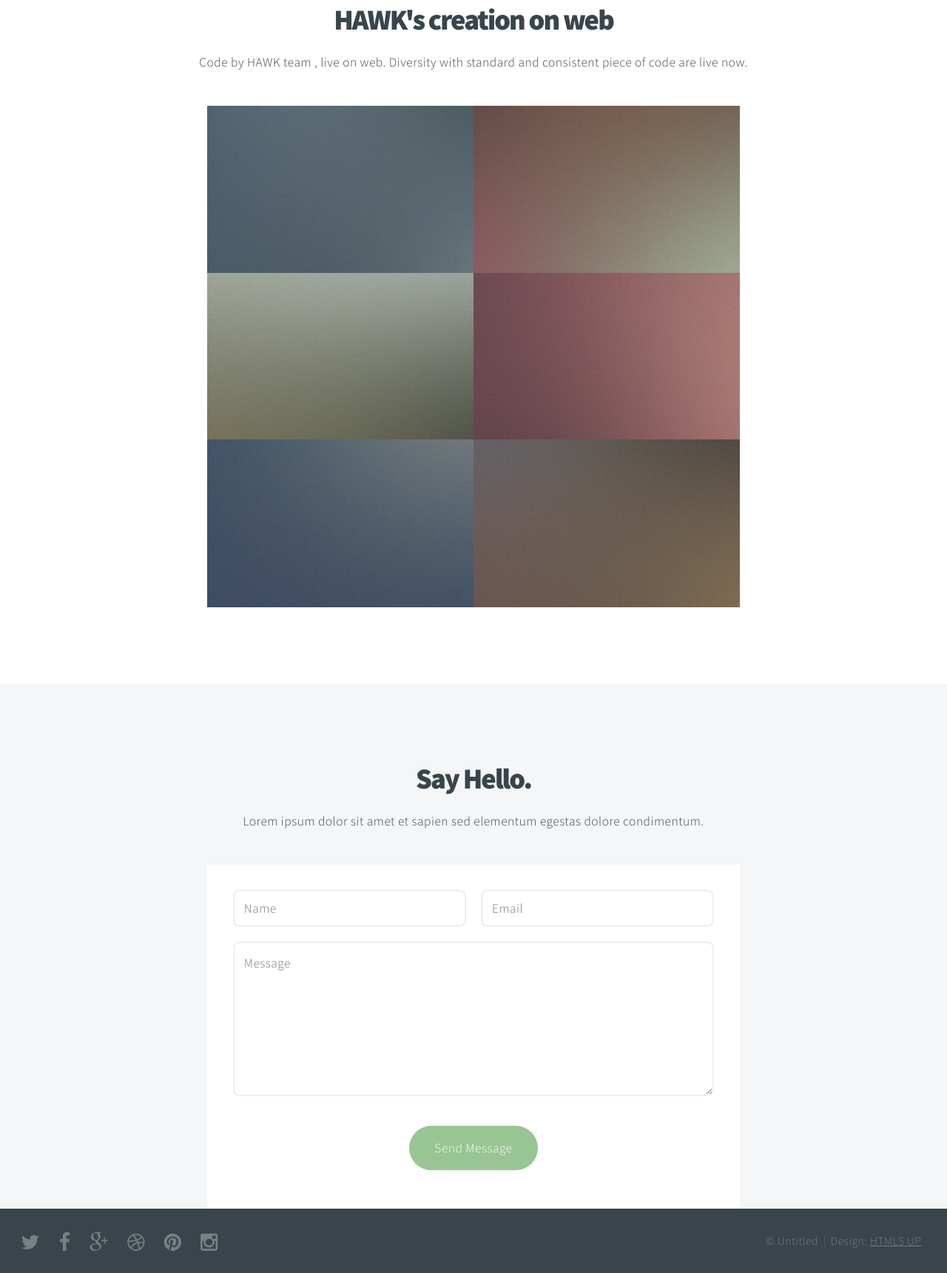
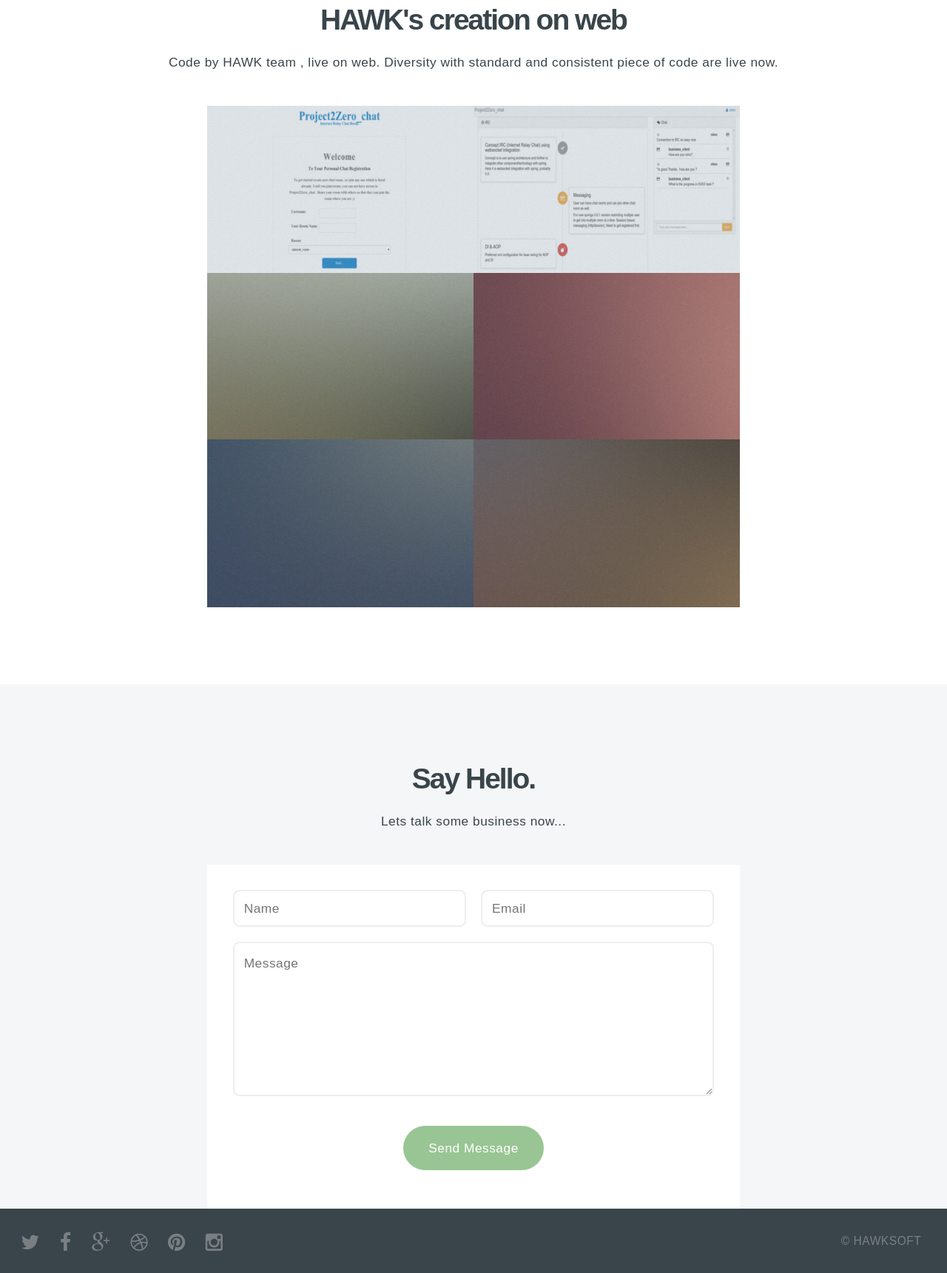
Before and after one commit to nimcmemories/hawk_home, a plain HTML site: page WebContent/index.html in a window 1280 px wide. Shown: the part 1649-3370 px from the top of the page at 74% size. Drawn offline with Linux system fonts and the light colour scheme.

Commit message:
snap work

```diff
--- a/WebContent/assets/css/main.css
+++ b/WebContent/assets/css/main.css
@@ -1,4 +1,3 @@
-@import url("http://fonts.googleapis.com/css?family=Source+Sans+Pro:300,900");
 @import url("font-awesome.min.css");
 
 /*
--- a/WebContent/index.html
+++ b/WebContent/index.html
@@ -85,15 +85,15 @@
 					<!-- Lightbox Gallery  -->
 						<div class="container 75% gallery">
 							<div class="row 0% images">
-								<div class="6u 12u(mobile)"><a href="images/fulls/01.jpg" class="image fit from-left"><img src="images/thumbs/01.jpg" title="The Anonymous Red" alt="" /></a></div>
-								<div class="6u 12u(mobile)"><a href="images/fulls/02.jpg" class="image fit from-right"><img src="images/thumbs/02.jpg" title="Airchitecture II" alt="" /></a></div>
+								<div class="6u 12u(mobile)"><a href="images/worksnap/r1.jpg" class="image fit from-left"><img src="images/worksnap/r1_thumb.jpg" title="IRC simple registration" alt="" /></a></div>
+								<div class="6u 12u(mobile)"><a href="images/worksnap/irc1.jpg" class="image fit from-right"><img src="images/worksnap/irc1_thumb.jpg" title="IRC in action for any business" alt="" /></a></div>
 							</div>
 							<div class="row 0% images">
 								<div class="6u 12u(mobile)"><a href="images/fulls/03.jpg" class="image fit from-left"><img src="images/thumbs/03.jpg" title="Air Lounge" alt="" /></a></div>
 								<div class="6u 12u(mobile)"><a href="images/fulls/04.jpg" class="image fit from-right"><img src="images/thumbs/04.jpg" title="Carry on" alt="" /></a></div>
 							</div>
 							<div class="row 0% images">
-								<div class="6u 12u(mobile)"><a href="images/fulls/05.jpg" class="image fit from-left"><img src="images/thumbs/05.jpg" title="The sparkling shell" alt="" /></a></div>
+								<div class="6u 12u(mobile)"><a href="images/fulls/05.jpg" class="image fit "><img src="images/thumbs/05.jpg" title="The sparkling shell" alt="" /></a></div>
 								<div class="6u 12u(mobile)"><a href="images/fulls/06.jpg" class="image fit from-right"><img src="images/thumbs/06.jpg" title="Bent IX" alt="" /></a></div>
 							</div>
 						</div>
@@ -106,7 +106,7 @@
 				<div class="content container">
 					<header>
 						<h2>Say Hello.</h2>
-						<p>Lorem ipsum dolor sit amet et sapien sed elementum egestas dolore condimentum.</p>
+						<p>Lets talk some business now...</p>
 					</header>
 					<div class="box container 75%">
 
@@ -147,7 +147,7 @@
 
 				<!-- Menu -->
 					<ul class="menu">
-						<li>&copy; Untitled</li><li>Design: <a href="http://html5up.net">HTML5 UP</a></li>
+						<li>&copy; HAWKSOFT</li>
 					</ul>
 
 			</footer>
```
Also changed, not shown: .settings/org.eclipse.wst.common.project.facet.core.xml (added), WebContent/images/worksnap/irc1.jpg (added), WebContent/images/worksnap/irc1_thumb.jpg (added), WebContent/images/worksnap/r1.jpg (added), WebContent/images/worksnap/r1_thumb.jpg (added), 7 other files.
